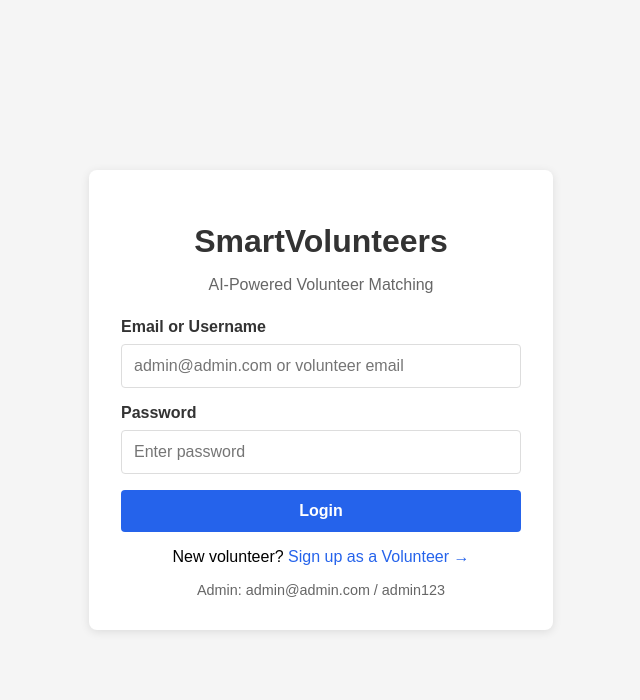
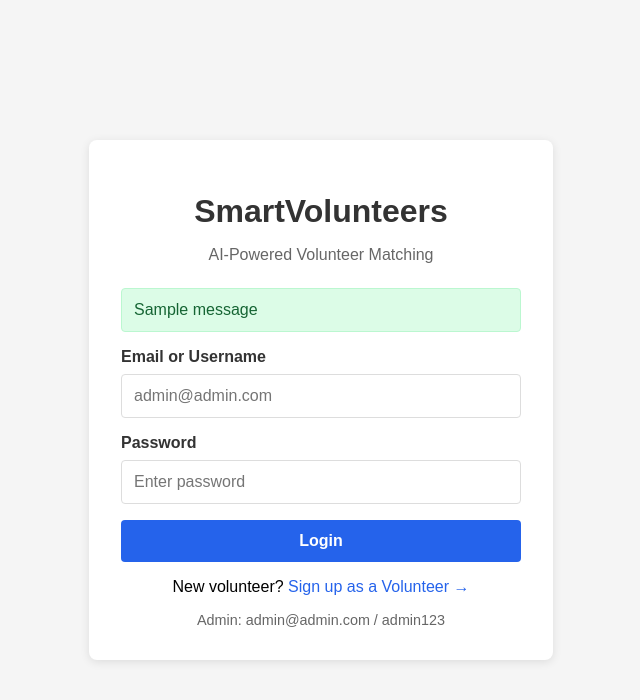
Before and after one commit to sanjugangatkar068-eng/Smartvolunteers-AI, a Flask app: page /login in a window 1280 px wide. Shown: the top 700 px of the page, without its empty margins (319-959 px from the left). Run offline with Flask 3, Linux system fonts and the light colour scheme; one stand-in notice (Sample message) is shown.

Commit message:
Enhance login page with success message support
Added success message display for flashed messages.

```diff
--- a/templates/login.html
+++ b/templates/login.html
@@ -10,6 +10,7 @@
         h1 { text-align: center; color: #333; margin-bottom: 0.5rem; }
        .subtitle { text-align: center; color: #666; margin-bottom: 1.5rem; }
        .error { background: #fee; color: #c33; padding: 0.75rem; border-radius: 4px; margin-bottom: 1rem; border: 1px solid #fcc; }
+       .success { background: #dcfce7; color: #166534; padding: 0.75rem; border-radius: 4px; margin-bottom: 1rem; border: 1px solid #bbf7d0; }
         label { display: block; margin-bottom: 0.5rem; color: #333; font-weight: bold; }
         input { width: 100%; padding: 0.75rem; margin-bottom: 1rem; border: 1px solid #ddd; border-radius: 4px; box-sizing: border-box; font-size: 1rem; }
         button { width: 100%; padding: 0.75rem; background: #2563eb; color: white; border: none; border-radius: 4px; font-size: 1rem; cursor: pointer; font-weight: bold; }
@@ -28,9 +29,15 @@
         <div class="error">{{ error }}</div>
         {% endif %}
 
+        {% with messages = get_flashed_messages() %}
+          {% if messages %}
+            <div class="success">{{ messages[0] }}</div>
+          {% endif %}
+        {% endwith %}
+
         <form method="POST">
             <label for="email">Email or Username</label>
-            <input type="text" id="email" name="email" placeholder="admin@admin.com or volunteer email" required>
+            <input type="text" id="email" name="email" placeholder="admin@admin.com" required>
 
             <label for="password">Password</label>
             <input type="password" id="password" name="password" placeholder="Enter password" required>
```
Lines whose indentation alone changed are shown as unchanged.
